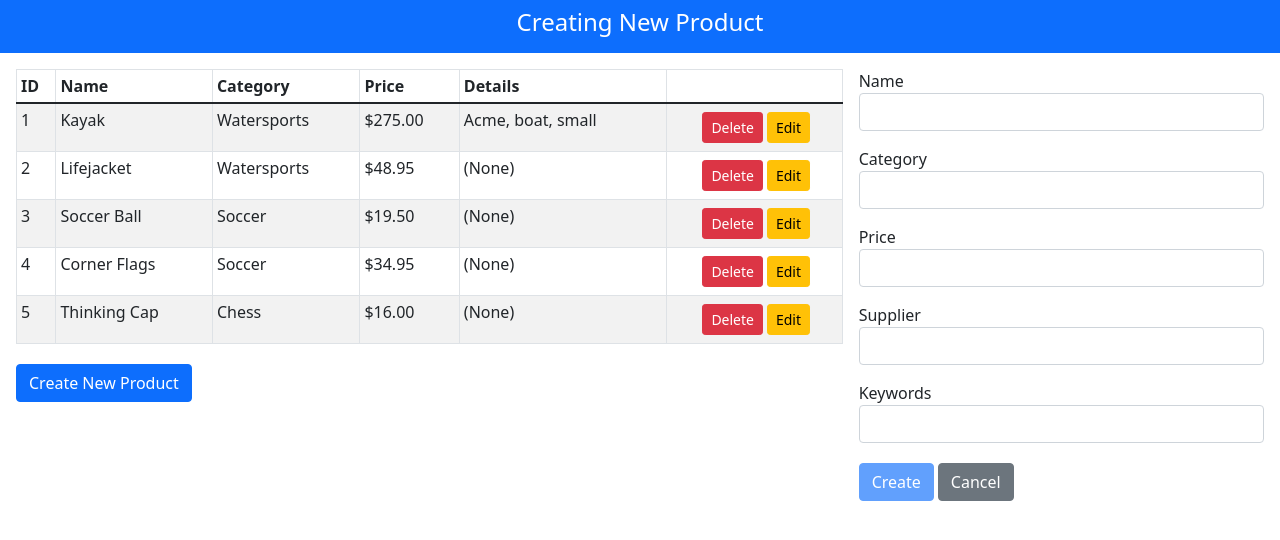
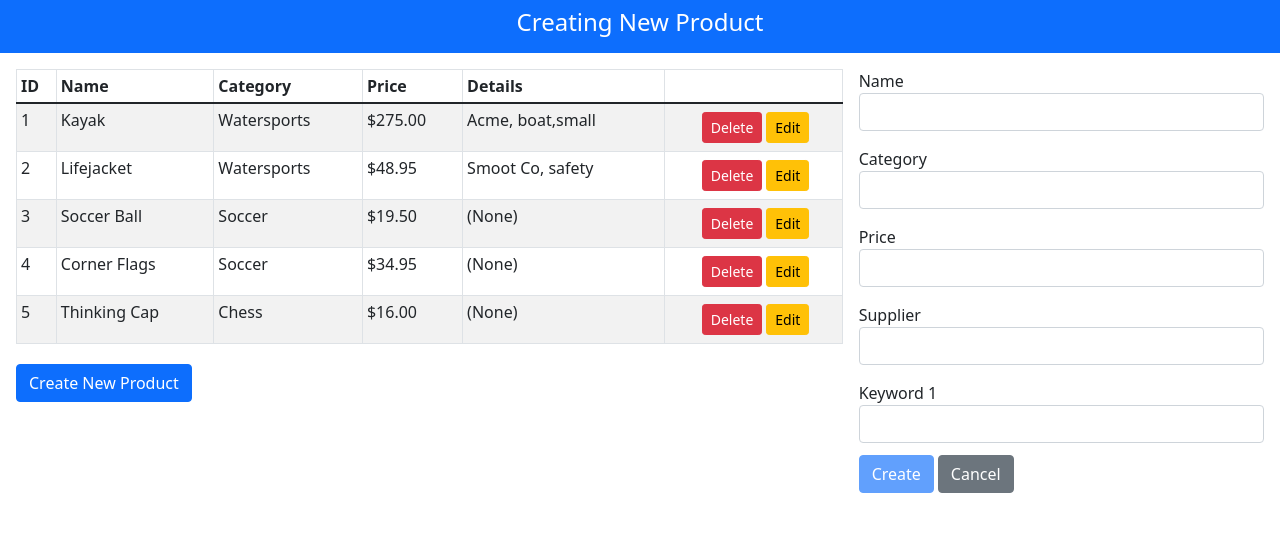
Before and after one commit to rafaelhfreitas/angular_advanced_features, an Angular app: page /form/1 in a window 1280 px wide. Shown: the top 540 px of the page. Built offline with nearby package versions, Linux system fonts and the light colour scheme.

Commit message:
using a form array

```diff
--- a/src/app/core/form.component.html
+++ b/src/app/core/form.component.html
@@ -39,7 +39,15 @@
             </ul>
         </div>
 
-        <div class="form-group">
+        <ng-container formGroupName="keywords">
+            <div class="form-group" *ngFor="let c of keywordGroup.controls; let i = index">
+                <label>Keyword {{ i + 1}}</label>
+                <input class="form-control" [formControlName]="i" [value]="c.value" />
+            </div>
+        </ng-container>
+
+
+        <!-- <div class="form-group">
             <label>Keywords</label>
             <input class="form-control" formControlName="keywords" />
             <ul class="text-danger list-unstyled mt-1">
@@ -47,7 +55,8 @@
                     {{ err }}
                 </li>
             </ul>
-        </div>
+        </div> -->
+
     </ng-container>
 
     <div class="mt-2">
--- a/src/app/core/form.component.ts
+++ b/src/app/core/form.component.ts
@@ -1,5 +1,5 @@
 import { Component } from "@angular/core";
-import { NgForm, FormControl, Validators, FormGroup } from "@angular/forms";
+import { NgForm, FormControl, Validators, FormGroup, FormArray } from "@angular/forms";
 import { Product } from "../model/product.model";
 import { Model } from "../model/repository.model"
 import { Message } from "../messages/message.model"
@@ -17,6 +17,10 @@ export class FormComponent {
     product: Product = new Product();
     editing: boolean = false;
 
+    keywordGroup = new FormArray([
+        this.createKeywordFormControl()
+    ]);
+
     productForm: FormGroup = new FormGroup({
         name: new FormControl("", {
             validators: [
@@ -30,7 +34,7 @@ export class FormComponent {
         price: new FormControl("", { validators: [Validators.required, Validators.pattern("^[0-9\.]+$")] }),
         details: new FormGroup({
             supplier: new FormControl("", { validators: Validators.required }),
-            keywords: new FormControl("", { validators: Validators.required })
+            keywords: this.keywordGroup
         })
     });
 
@@ -42,15 +46,16 @@ export class FormComponent {
     }
 
 
-    ngOnInit() {
-        this.productForm.get("details")?.statusChanges.subscribe(newStatus => {
-            this.messageService.reportMessage(new Message(`Details ${newStatus}`));
-        })
-    }
+    // ngOnInit() {
+    //     this.productForm.get("details")?.statusChanges.subscribe(newStatus => {
+    //         this.messageService.reportMessage(new Message(`Details ${newStatus}`));
+    //     })
+    // };
 
     handleStateChange(newState: StateUpdate) {
 
         this.editing = newState.mode == MODES.EDIT;
+        this.keywordGroup.clear();
 
         if (this.editing && newState.id) {
 
@@ -60,10 +65,18 @@ export class FormComponent {
             this.messageService.reportMessage(
                 new Message(`Editing ${this.product.name}`));
 
+            this.product.details?.keywords?.forEach(val => {
+                console.log(val);
+                this.keywordGroup.push(this.createKeywordFormControl());
+            });
+
         } else {
             this.product = new Product();
             this.messageService.reportMessage(new Message("Creating New Product"));
+        }
 
+        if (this.keywordGroup.length == 0) {
+            this.keywordGroup.push(this.createKeywordFormControl());
         }
 
         this.productForm.reset(this.product);
@@ -74,15 +87,23 @@ export class FormComponent {
             Object.assign(this.product, this.productForm.value);
             this.model.saveProduct(this.product);
             this.product = new Product();
+            this.keywordGroup.clear();
+            this.keywordGroup.push(this.createKeywordFormControl());
             this.productForm.reset();
         }
     }
 
     resetForm() {
+        this.keywordGroup.clear();
+        this.keywordGroup.push(this.createKeywordFormControl());
         this.editing = true;
         this.product = new Product();
         this.productForm.reset();
     }
 
+    createKeywordFormControl(): FormControl {
+        return new FormControl();
+    }
+
 
 }
--- a/src/app/model/product.model.ts
+++ b/src/app/model/product.model.ts
@@ -12,6 +12,6 @@ export class Product {
 export class Details {
     constructor(
         public supplier?: string,
-        public keywords?: string
+        public keywords?: string[]
     ){}
 }
--- a/src/app/model/static.datasource.ts
+++ b/src/app/model/static.datasource.ts
@@ -9,8 +9,9 @@ export class StaticDataSource {
     constructor() {
         this.data = new Array<Product>(
             new Product(1, "Kayak", "Watersports", 275,
-                { supplier: "Acme", keywords: "boat, small"}),
-            new Product(2, "Lifejacket", "Watersports", 48.95),
+                { supplier: "Acme", keywords: ["boat", "small"]}),
+            new Product(2, "Lifejacket", "Watersports", 48.95,
+                { supplier: "Smoot Co", keywords: ["safety"]}),
             new Product(3, "Soccer Ball", "Soccer", 19.50),
             new Product(4, "Corner Flags", "Soccer", 34.95),
             new Product(5, "Thinking Cap", "Chess", 16));
```
